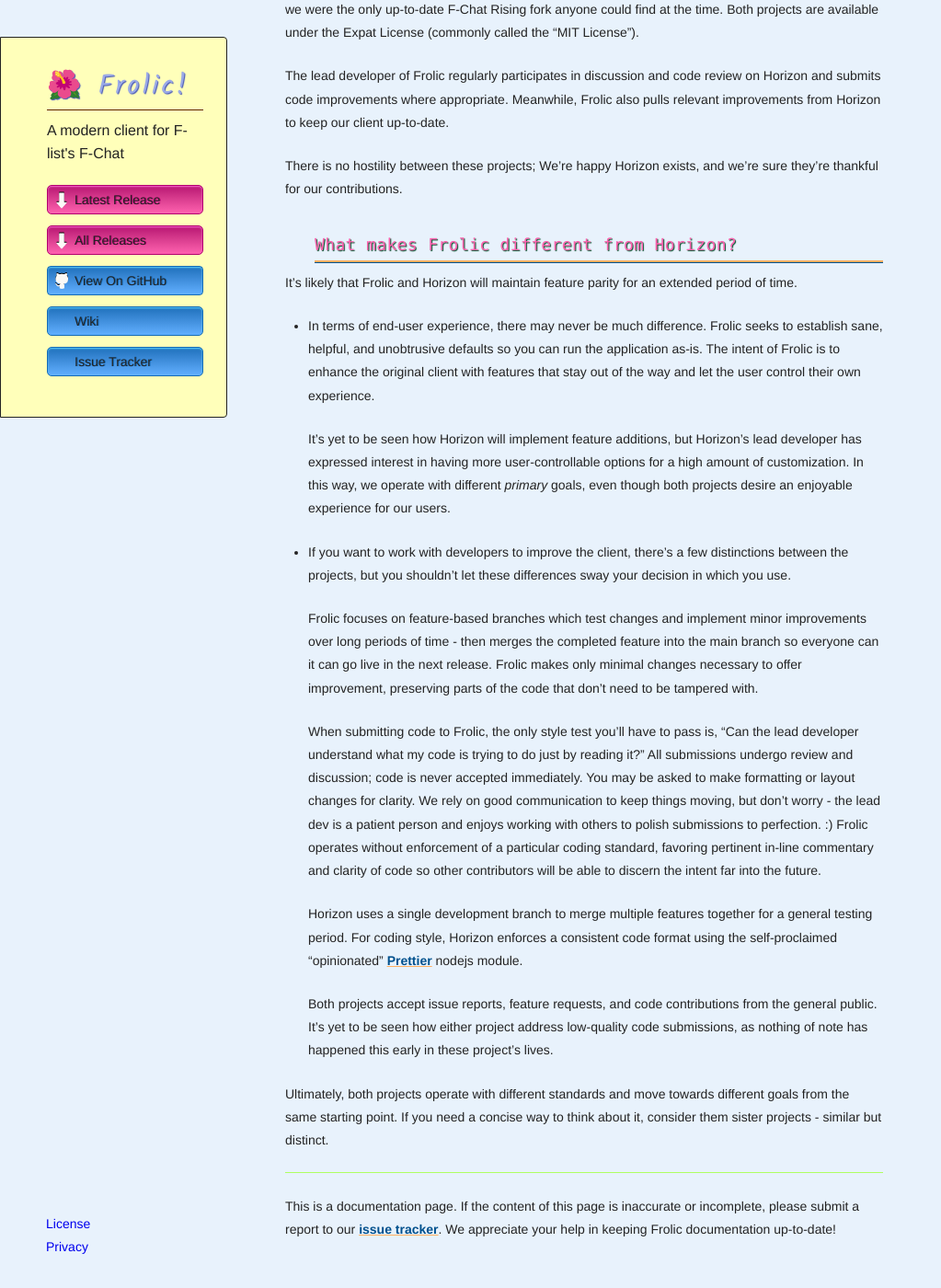
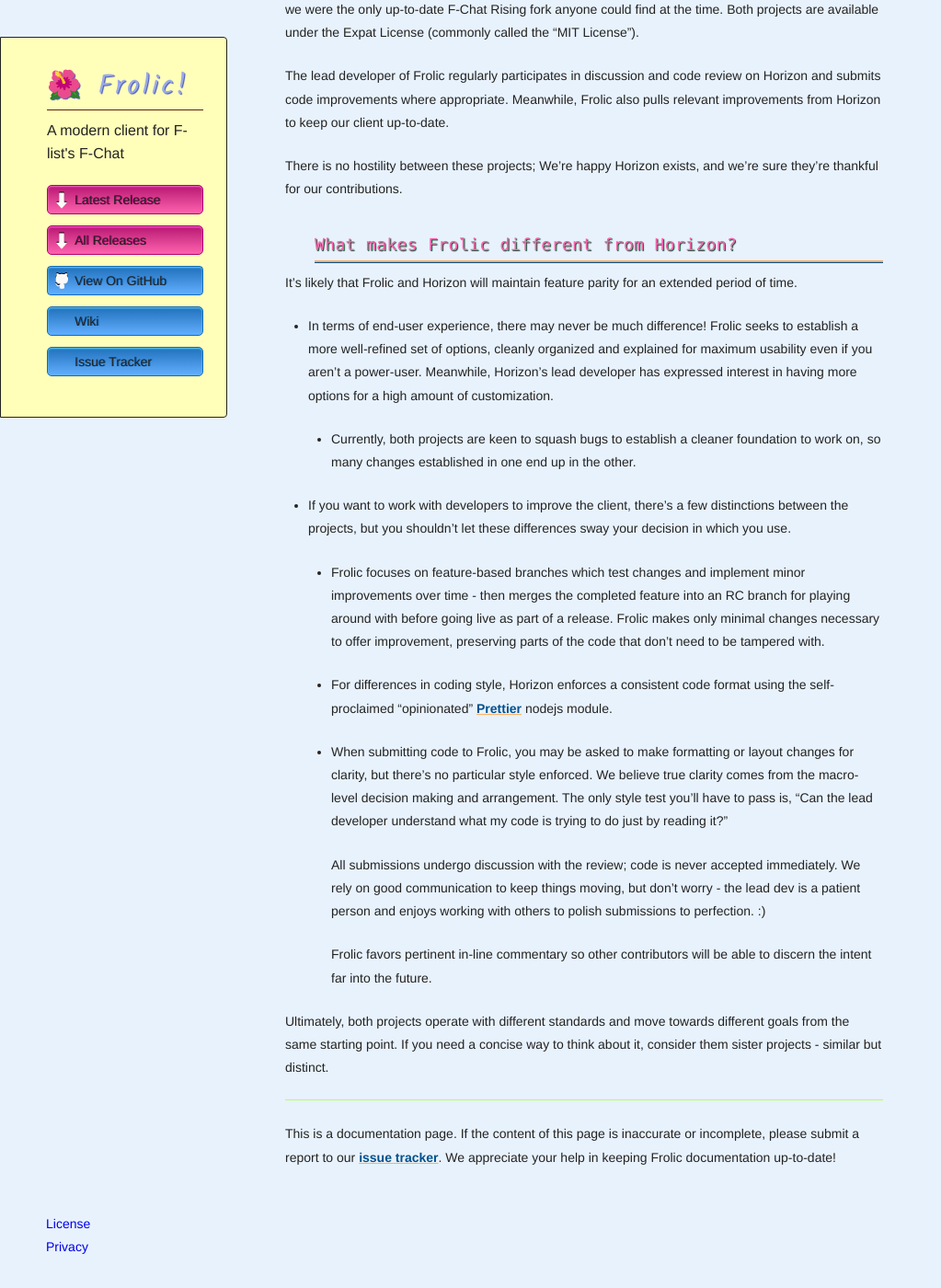
Before and after one commit to Frolic-chat/frolic-chat.github.io, a Jekyll site: the page built from wiki/FAQ.md, in a window 1280 px wide and 1400 px high, scrolled down 1815 px. Shown: the whole window at 92% size, without its empty margins (0-1023 px from the left). Built offline with Jekyll 4.4.1, drawn with Linux system fonts in a browser that asks for light colours; some web fonts are replaced.

Commit message:
Refocus FAQ section about Horizon/Frolic comparison

```diff
--- a/wiki/FAQ.md
+++ b/wiki/FAQ.md
@@ -46,18 +46,20 @@ There is no hostility between these projects; We're happy Horizon exists, and we
 ### What makes Frolic different from Horizon?
 It's likely that Frolic and Horizon will maintain feature parity for an extended period of time.
 
-* In terms of end-user experience, there may never be much difference. Frolic seeks to establish sane, helpful, and unobtrusive defaults so you can run the application as-is. The intent of Frolic is to enhance the original client with features that stay out of the way and let the user control their own experience.
+* In terms of end-user experience, there may never be much difference! Frolic seeks to establish a more well-refined set of options, cleanly organized and explained for maximum usability even if you aren't a power-user. Meanwhile, Horizon's lead developer has expressed interest in having more options for a high amount of customization.
 
-    It's yet to be seen how Horizon will implement feature additions, but Horizon's lead developer has expressed interest in having more user-controllable options for a high amount of customization. In this way, we operate with different _primary_ goals, even though both projects desire an enjoyable experience for our users.
+  * Currently, both projects are keen to squash bugs to establish a cleaner foundation to work on, so many changes established in one end up in the other.
 
 * If you want to work with developers to improve the client, there's a few distinctions between the projects, but you shouldn't let these differences sway your decision in which you use.
 
-    Frolic focuses on feature-based branches which test changes and implement minor improvements over long periods of time - then merges the completed feature into the main branch so everyone can it can go live in the next release. Frolic makes only minimal changes necessary to offer improvement, preserving parts of the code that don't need to be tampered with.
+  * Frolic focuses on feature-based branches which test changes and implement minor improvements over time - then merges the completed feature into an RC branch for playing around with before going live as part of a release. Frolic makes only minimal changes necessary to offer improvement, preserving parts of the code that don't need to be tampered with.
 
-    When submitting code to Frolic, the only style test you'll have to pass is, "Can the lead developer understand what my code is trying to do just by reading it?" All submissions undergo review and discussion; code is never accepted immediately. You may be asked to make formatting or layout changes for clarity. We rely on good communication to keep things moving, but don't worry - the lead dev is a patient person and enjoys working with others to polish submissions to perfection. :) Frolic operates without enforcement of a particular coding standard, favoring pertinent in-line commentary and clarity of code so other contributors will be able to discern the intent far into the future.
+  * For differences in coding style, Horizon enforces a consistent code format using the self-proclaimed "opinionated" [Prettier](https://prettier.io/docs/) nodejs module.
 
-    Horizon uses a single development branch to merge multiple features together for a general testing period. For coding style, Horizon enforces a consistent code format using the self-proclaimed "opinionated" [Prettier](https://prettier.io/docs/) nodejs module.
+  * When submitting code to Frolic, you may be asked to make formatting or layout changes for clarity, but there's no particular style enforced. We believe true clarity comes from the macro-level decision making and arrangement. The only style test you'll have to pass is, "Can the lead developer understand what my code is trying to do just by reading it?"
 
-    Both projects accept issue reports, feature requests, and code contributions from the general public. It's yet to be seen how either project address low-quality code submissions, as nothing of note has happened this early in these project's lives.
+    All submissions undergo discussion with the review; code is never accepted immediately. We rely on good communication to keep things moving, but don't worry - the lead dev is a patient person and enjoys working with others to polish submissions to perfection. :)
+
+    Frolic favors pertinent in-line commentary so other contributors will be able to discern the intent far into the future.
 
 Ultimately, both projects operate with different standards and move towards different goals from the same starting point. If you need a concise way to think about it, consider them sister projects - similar but distinct.
```
